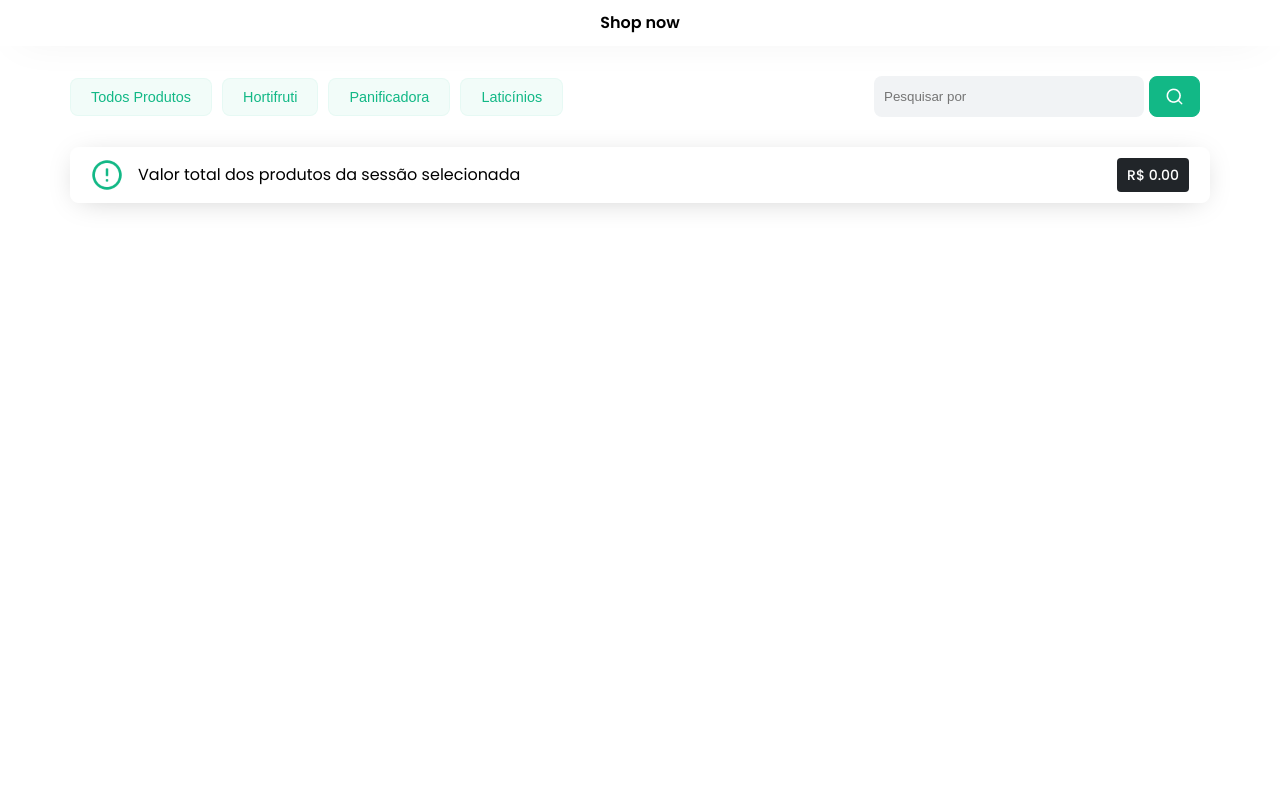
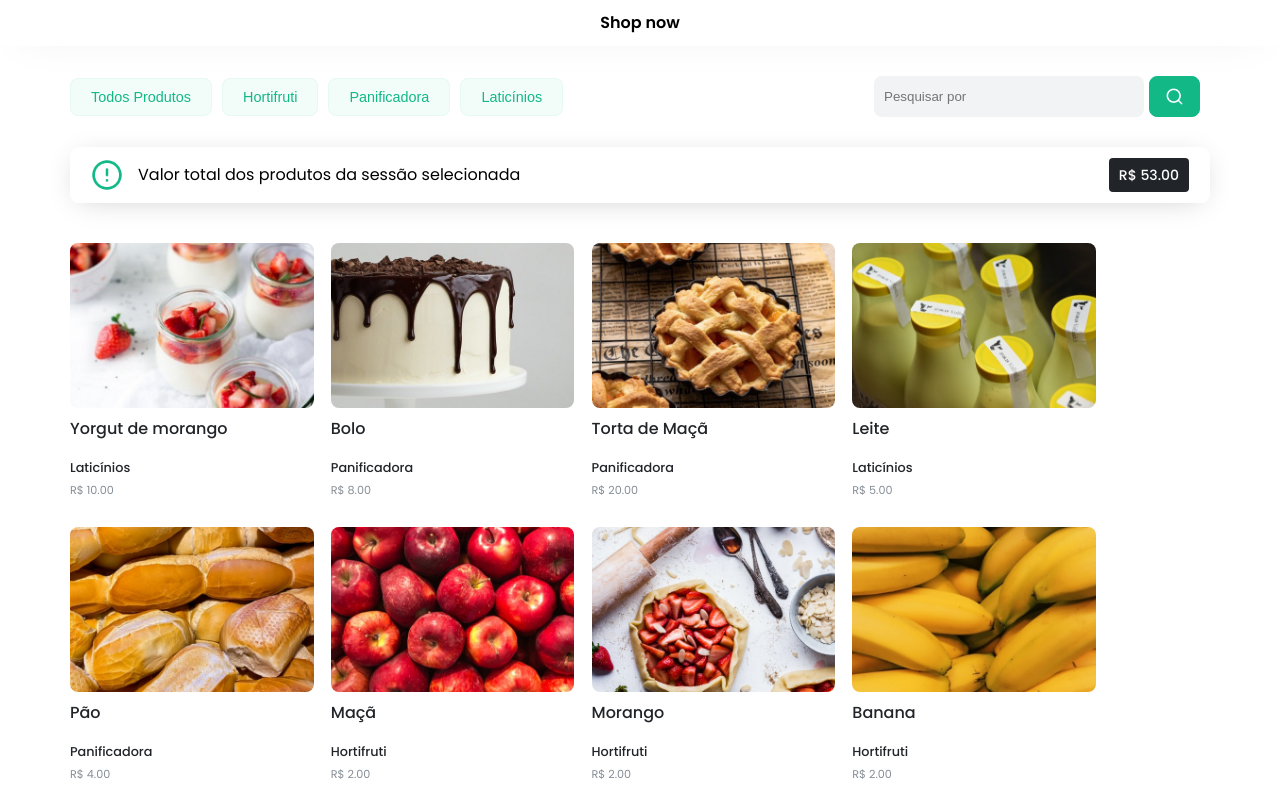
Before and after one commit to Kenzie-Academy-Brasil-Developers/entrega-lista-produtos-m2-sprint-1b-caioalcarria, a plain HTML site: page index.html in a window 1280 px wide. Both pictures are taken after a click on the button "Todos Produtos". Drawn offline with Linux system fonts and the light colour scheme.

Commit message:
versão 1

```diff
--- a/index.html
+++ b/index.html
@@ -78,7 +78,7 @@
         </div>
       </section>
     </main>
-    <script src="src/js/dataProdutos.js"></script>
-    <script src="./scriptDemo.js"></script>
+    <script src="./src/js/dataProdutos.js"></script>
+    <script src="./src/js/script.js"></script>
   </body>
 </html>
--- a/src/css/style.css
+++ b/src/css/style.css
@@ -146,12 +146,20 @@ width: calc(95% / 4);
 margin-bottom: 30px;
 }
 
-.containerListaProdutos ul li:hover {
-box-shadow: 3px 3px 13px 1px rgb(146 146 146);
+.containerListaProdutos ul li:hover img{
+
+    transition: ease-in-out 0.4s;
+    height: 50%;
+
+
 }
 
 .containerListaProdutos ul li img {
 width: 100%;
+object-fit: cover;
+border-radius: 8px;
+height: 65% ;
+transition: ease-in-out 0.4s;
 }
 
 .containerListaProdutos ul li h3 {
--- a/src/js/dataProdutos.js
+++ b/src/js/dataProdutos.js
@@ -30,8 +30,29 @@ const produtos = [
     {
         nome: 'Leite',
         preco: 5,
-        secao: 'Laticínio',
+        secao: 'Laticínios',
         categoria: 'Leite',
         img: './src/img/leite.png'
+    },
+    {
+        nome: 'Torta de Maçã',
+        preco: 20,
+        secao: 'Panificadora',
+        categoria: 'Bolo',
+        img: './src/img/torta.jpg'
+    },
+    {
+        nome: 'Bolo',
+        preco: 8,
+        secao: 'Panificadora',
+        categoria: 'Bolo',
+        img: './src/img/bolo.jpg'
+    },
+    {
+        nome: 'Yorgut de morango',
+        preco: 10,
+        secao: 'Laticínios',
+        categoria: 'Leite',
+        img: './src/img/yorgut.jpg'
     }
 ]
--- a/src/js/script.js
+++ b/src/js/script.js
@@ -1 +1,53 @@
-// seu código aqui
+let listaDeProdutos = document.querySelector('.containerListaProdutos ul')
+function criarProduto(img, name, price, section ) {
+    listaDeProdutos.insertAdjacentHTML("afterbegin", `
+    <li>
+        <img src="${img}" alt="Imagem produto">
+        <h3>${name}</h3>
+        <span>${section}</span>
+        <p>R$ ${price}.00</p>
+    </li>`)
+}
+
+let total = document.querySelector('.priceContainer span')
+
+function GerarProdutos(lista){
+    final=0
+    for(let i=0; i<lista.length;i++){
+        criarProduto(lista[i].img, lista[i].nome,lista[i].preco, lista[i].secao)
+        final=final+lista[i].preco
+    }
+    total.innerHTML = `R$ ${final}.00`
+}
+
+function filtrar(categoria) {
+    let newData = produtos.filter(elemento =>  elemento.secao == categoria)
+
+    GerarProdutos(newData)
+    if (categoria=="Todos Produtos"){
+        GerarProdutos(produtos)
+    }
+}
+
+
+//*clicar
+
+botao=document.querySelectorAll("button.estiloGeralBotoes.estiloGeralBotoes--filter")
+
+
+
+botao.forEach(
+    botao => botao.addEventListener('click',logId)
+)
+
+function logId(x) {
+    //apagar tudo do meu ul
+    if(listaDeProdutos.childElementCount>0){
+        listaDeProdutos.innerHTML = "";
+    }
+    categoria = x.srcElement.innerText
+    console.log(categoria)
+    filtrar(categoria)
+}
+
+GerarProdutos(produtos)
```
Also changed, not shown: src/img/bolo.jpg (added), src/img/torta.jpg (added), src/img/yorgut.jpg (added).
